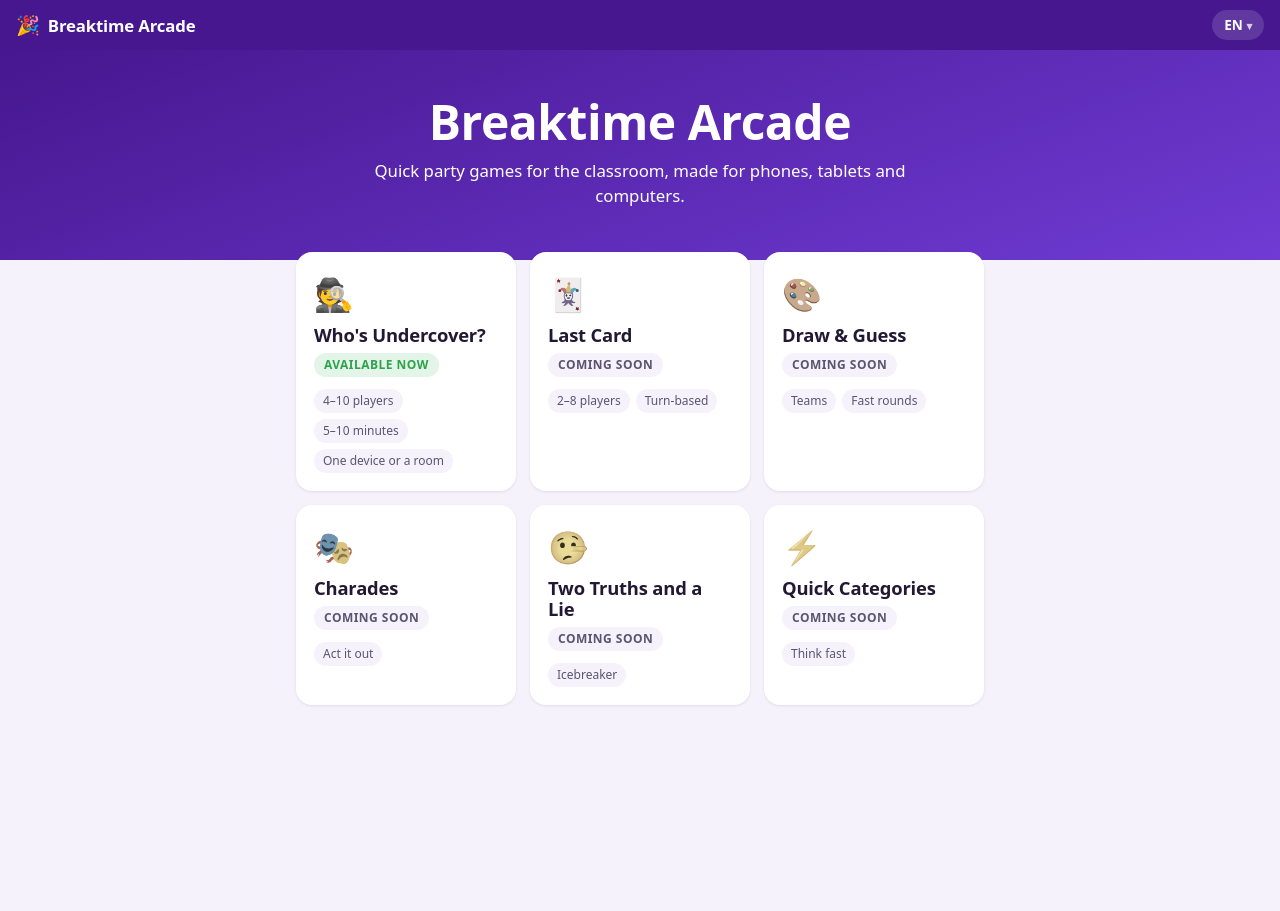
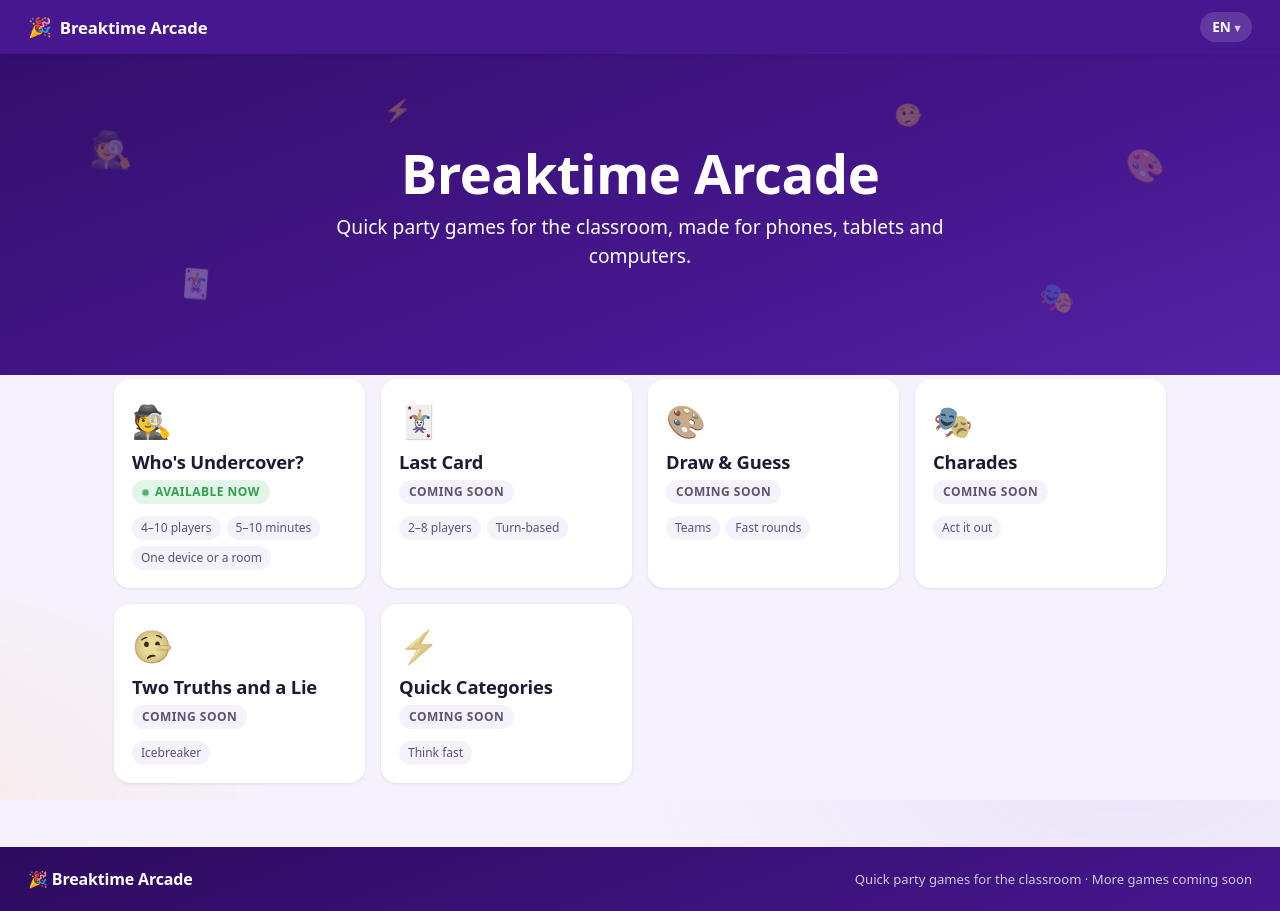
Before and after one commit to zizhenliu0427/breaktime-arcade, a Vue app in the folder packages/client/: page / in a window 1280 px wide. Before the commit the page ends 800 px from the top, so only its background shows below. Built offline with nearby package versions, Linux system fonts and the light colour scheme.

Commit message:
polish: responsive desktop/mobile layout with footer, hero float animations and richer hover motion

```diff
--- a/packages/client/src/App.vue
+++ b/packages/client/src/App.vue
@@ -15,6 +15,10 @@ import { RouterLink, RouterView } from 'vue-router';
   <main>
     <RouterView />
   </main>
+  <footer class="footer">
+    <span class="footer-brand">🎉 Breaktime Arcade</span>
+    <span class="footer-note">Quick party games for the classroom · More games coming soon</span>
+  </footer>
 </template>
 
 <style scoped>
@@ -25,6 +29,16 @@ import { RouterLink, RouterView } from 'vue-router';
   padding: 10px 16px;
   background: var(--violet-800);
   color: #fff;
+  position: sticky;
+  top: 0;
+  z-index: 20;
+  box-shadow: var(--shadow-s);
+}
+
+@media (min-width: 900px) {
+  .topbar {
+    padding: 12px 28px;
+  }
 }
 
 .brand {
@@ -40,6 +54,11 @@ import { RouterLink, RouterView } from 'vue-router';
 
 .brand-mark {
   font-size: 1.2rem;
+  display: inline-block;
+}
+
+.brand:hover .brand-mark {
+  animation: wiggle 450ms var(--ease-pop);
 }
 
 .lang {
@@ -60,4 +79,34 @@ import { RouterLink, RouterView } from 'vue-router';
   opacity: 0.75;
   font-size: 0.7rem;
 }
+
+.footer {
+  display: flex;
+  flex-direction: column;
+  align-items: center;
+  gap: 4px;
+  text-align: center;
+  padding: 22px 16px 26px;
+  background: linear-gradient(160deg, var(--violet-900), var(--violet-800));
+  color: #fff;
+}
+
+.footer-brand {
+  font-weight: 800;
+  letter-spacing: -0.01em;
+}
+
+.footer-note {
+  font-size: 0.82rem;
+  opacity: 0.75;
+}
+
+@media (min-width: 700px) {
+  .footer {
+    flex-direction: row;
+    justify-content: space-between;
+    text-align: left;
+    padding: 20px 28px;
+  }
+}
 </style>
--- a/packages/client/src/components/ui/BaseButton.vue
+++ b/packages/client/src/components/ui/BaseButton.vue
@@ -35,6 +35,11 @@ withDefaults(
     box-shadow var(--t-fast),
     background var(--t-fast);
   box-shadow: var(--shadow-s);
+}
+
+.btn:hover:not(:disabled) {
+  transform: translateY(-2px);
+  box-shadow: var(--shadow-m);
 }
 
 .btn:active:not(:disabled) {
--- a/packages/client/src/pages/HomePage.vue
+++ b/packages/client/src/pages/HomePage.vue
@@ -23,17 +23,32 @@ const games: GameCard[] = [
   { title: 'Two Truths and a Lie', emoji: '🤥', available: false, tags: ['Icebreaker'] },
   { title: 'Quick Categories', emoji: '⚡', available: false, tags: ['Think fast'] },
 ];
+
+/* Floating decorations for the hero — purely visual */
+const decorations = [
+  { emoji: '🕵️', style: { top: '18%', left: '7%', fontSize: '2.2rem', animationDuration: '5.2s' } },
+  { emoji: '🃏', style: { top: '62%', left: '14%', fontSize: '1.7rem', animationDuration: '6.4s', animationDelay: '-2s' } },
+  { emoji: '🎨', style: { top: '24%', right: '9%', fontSize: '2rem', animationDuration: '5.8s', animationDelay: '-1s' } },
+  { emoji: '🎭', style: { top: '66%', right: '16%', fontSize: '1.8rem', animationDuration: '7s', animationDelay: '-3.4s' } },
+  { emoji: '⚡', style: { top: '10%', left: '30%', fontSize: '1.4rem', animationDuration: '6s', animationDelay: '-4.2s' } },
+  { emoji: '🤥', style: { top: '14%', right: '28%', fontSize: '1.4rem', animationDuration: '6.8s', animationDelay: '-2.6s' } },
+];
 </script>
 
 <template>
   <div class="hero">
+    <div class="hero-deco" aria-hidden="true">
+      <span v-for="d in decorations" :key="d.emoji" class="deco" :style="d.style">
+        {{ d.emoji }}
+      </span>
+    </div>
     <h1 class="rise">Breaktime Arcade</h1>
     <p class="rise" style="animation-delay: 60ms">
       Quick party games for the classroom, made for phones, tablets and computers.
     </p>
   </div>
 
-  <div class="page">
+  <div class="page page--wide">
     <div class="grid">
       <component
         :is="game.available ? RouterLink : 'div'"
@@ -59,14 +74,51 @@ const games: GameCard[] = [
 
 <style scoped>
 .hero {
-  background: linear-gradient(160deg, var(--violet-800), var(--violet-600));
+  position: relative;
+  overflow: hidden;
+  background: linear-gradient(160deg, var(--violet-900), var(--violet-800) 45%, var(--violet-600));
+  background-size: 200% 200%;
+  animation: hero-pan 14s ease-in-out infinite alternate;
   color: #fff;
   text-align: center;
-  padding: 44px 20px 52px;
+  padding: clamp(44px, 8vw, 88px) 20px clamp(56px, 9vw, 104px);
+}
+
+@keyframes hero-pan {
+  from {
+    background-position: 0% 0%;
+  }
+  to {
+    background-position: 100% 100%;
+  }
+}
+
+.hero-deco {
+  position: absolute;
+  inset: 0;
+  pointer-events: none;
+}
+
+.deco {
+  position: absolute;
+  opacity: 0.3;
+  filter: saturate(0.9);
+  animation: float-y 6s ease-in-out infinite alternate;
+}
+
+@media (max-width: 600px) {
+  .deco:nth-child(n + 5) {
+    display: none;
+  }
+}
+
+.hero h1,
+.hero p {
+  position: relative;
 }
 
 .hero h1 {
-  font-size: clamp(2rem, 6vw, 3rem);
+  font-size: clamp(2rem, 6vw, 3.4rem);
   margin-bottom: 8px;
 }
 
@@ -74,7 +126,7 @@ const games: GameCard[] = [
   margin: 0 auto;
   max-width: 34em;
   opacity: 0.9;
-  font-size: 1.05rem;
+  font-size: clamp(1rem, 2vw, 1.2rem);
 }
 
 .page {
@@ -83,8 +135,8 @@ const games: GameCard[] = [
 
 .grid {
   display: grid;
-  grid-template-columns: repeat(auto-fill, minmax(210px, 1fr));
-  gap: 14px;
+  grid-template-columns: repeat(auto-fill, minmax(230px, 1fr));
+  gap: 16px;
 }
 
 .game-card {
@@ -101,8 +153,12 @@ const games: GameCard[] = [
 }
 
 a.game-card:hover {
-  transform: translateY(-4px);
-  box-shadow: var(--shadow-m);
+  transform: translateY(-5px) scale(1.015);
+  box-shadow: var(--shadow-l);
+}
+
+a.game-card:hover .emoji {
+  animation: wiggle 450ms var(--ease-pop);
 }
 
 .game-card h2 {
@@ -112,6 +168,7 @@ a.game-card:hover {
 
 .emoji {
   font-size: 2rem;
+  display: inline-block;
 }
 
 .status {
@@ -127,6 +184,18 @@ a.game-card:hover {
 .status.live {
   background: #e3f4e8;
   color: var(--success);
+  display: inline-flex;
+  align-items: center;
+  gap: 6px;
+}
+
+.status.live::before {
+  content: '';
+  width: 7px;
+  height: 7px;
+  border-radius: 999px;
+  background: var(--success);
+  animation: pulse-soft 1.8s ease-in-out infinite;
 }
 
 .status.soon {
--- a/packages/client/src/pages/undercover/PassPlaySetup.vue
+++ b/packages/client/src/pages/undercover/PassPlaySetup.vue
@@ -211,7 +211,19 @@ function start() {
   box-shadow: inset 0 0 0 2px var(--line);
   padding: 14px;
   text-align: left;
-  transition: box-shadow var(--t-fast), background var(--t-fast);
+  transition:
+    box-shadow var(--t-fast),
+    background var(--t-fast),
+    transform var(--t-fast) var(--ease-pop);
+}
+
+.pack:hover {
+  box-shadow: inset 0 0 0 2px var(--violet-600);
+  transform: translateY(-2px);
+}
+
+.pack.active {
+  animation: pop-in var(--t-med) var(--ease-pop);
 }
 
 .pack span {
--- a/packages/client/src/pages/undercover/UndercoverHome.vue
+++ b/packages/client/src/pages/undercover/UndercoverHome.vue
@@ -36,7 +36,7 @@ const modes: Mode[] = [
 </script>
 
 <template>
-  <div class="page">
+  <div class="page page-undercover">
     <h1 class="rise">🕵️ Who's Undercover?</h1>
     <p class="rise sub" style="animation-delay: 50ms">
       A quick social deduction word game. Choose a mode to begin.
@@ -75,9 +75,24 @@ h1 {
   margin-bottom: 22px;
 }
 
+.page-undercover {
+  max-width: 880px;
+}
+
 .modes {
   display: grid;
   gap: 12px;
+}
+
+@media (min-width: 720px) {
+  .modes {
+    grid-template-columns: 1fr 1fr;
+    gap: 16px;
+  }
+
+  .mode {
+    padding: 24px;
+  }
 }
 
 .mode {
@@ -94,6 +109,10 @@ h1 {
 a.mode:hover {
   transform: translateY(-3px);
   box-shadow: var(--shadow-m);
+}
+
+a.mode:hover .emoji {
+  animation: wiggle 450ms var(--ease-pop);
 }
 
 .mode h2 {
@@ -113,6 +132,7 @@ a.mode:hover {
 
 .emoji {
   font-size: 1.9rem;
+  display: inline-block;
 }
 
 .soon {
--- a/packages/client/src/styles/base.css
+++ b/packages/client/src/styles/base.css
@@ -12,9 +12,31 @@ body {
   margin: 0;
   font-family: var(--font);
   color: var(--ink);
-  background: var(--bg);
+  /* Soft colour washes so large empty regions never read as flat */
+  background:
+    radial-gradient(700px 460px at 88% -8%, rgb(111 59 212 / 0.09), transparent 70%),
+    radial-gradient(560px 400px at -8% 104%, rgb(255 138 0 / 0.08), transparent 70%),
+    var(--bg);
+  background-attachment: fixed;
   line-height: 1.5;
   -webkit-font-smoothing: antialiased;
+}
+
+/* App shell: header / flexible main / footer, always filling the viewport */
+#app {
+  min-height: 100dvh;
+  display: flex;
+  flex-direction: column;
+}
+
+#app > main {
+  flex: 1;
+  display: flex;
+  flex-direction: column;
+}
+
+#app > main > * {
+  width: 100%;
 }
 
 h1,
@@ -49,9 +71,20 @@ input {
 
 /* Shared page shell */
 .page {
+  width: 100%;
   max-width: 720px;
   margin: 0 auto;
   padding: 20px 16px 48px;
+}
+
+.page--wide {
+  max-width: 1100px;
+}
+
+@media (min-width: 900px) {
+  .page {
+    padding: 32px 24px 64px;
+  }
 }
 
 .card {
@@ -92,9 +125,53 @@ input {
   animation: pop-in var(--t-med) var(--ease-pop) both;
 }
 
+/* Gentle idle drift for decorative elements */
+@keyframes float-y {
+  from {
+    transform: translateY(-6px) rotate(-3deg);
+  }
+  to {
+    transform: translateY(10px) rotate(4deg);
+  }
+}
+
+/* Playful shake for emoji on hover */
+@keyframes wiggle {
+  0%,
+  100% {
+    transform: rotate(0deg) scale(1);
+  }
+  25% {
+    transform: rotate(-8deg) scale(1.12);
+  }
+  60% {
+    transform: rotate(8deg) scale(1.12);
+  }
+}
+
+/* Soft breathing pulse for live badges */
+@keyframes pulse-soft {
+  0%,
+  100% {
+    opacity: 1;
+    transform: scale(1);
+  }
+  50% {
+    opacity: 0.55;
+    transform: scale(0.8);
+  }
+}
+
 @media (prefers-reduced-motion: reduce) {
   .rise,
   .pop {
     animation: none;
   }
+
+  *,
+  *::before,
+  *::after {
+    animation-duration: 0.001ms !important;
+    animation-iteration-count: 1 !important;
+  }
 }
--- a/packages/client/src/styles/tokens.css
+++ b/packages/client/src/styles/tokens.css
@@ -40,7 +40,9 @@
   /* Motion */
   --t-fast: 160ms;
   --t-med: 280ms;
+  --t-slow: 700ms;
   --ease-pop: cubic-bezier(0.34, 1.56, 0.64, 1);
+  --ease-soft: cubic-bezier(0.22, 1, 0.36, 1);
 
   /* Type scale */
   --font: system-ui, 'Segoe UI', Roboto, 'Helvetica Neue', Arial, sans-serif;
@@ -50,5 +52,6 @@
   :root {
     --t-fast: 0ms;
     --t-med: 0ms;
+    --t-slow: 0ms;
   }
 }
```
Also changed, not shown: 1 other file (tests, documents, lock files or other folders).
